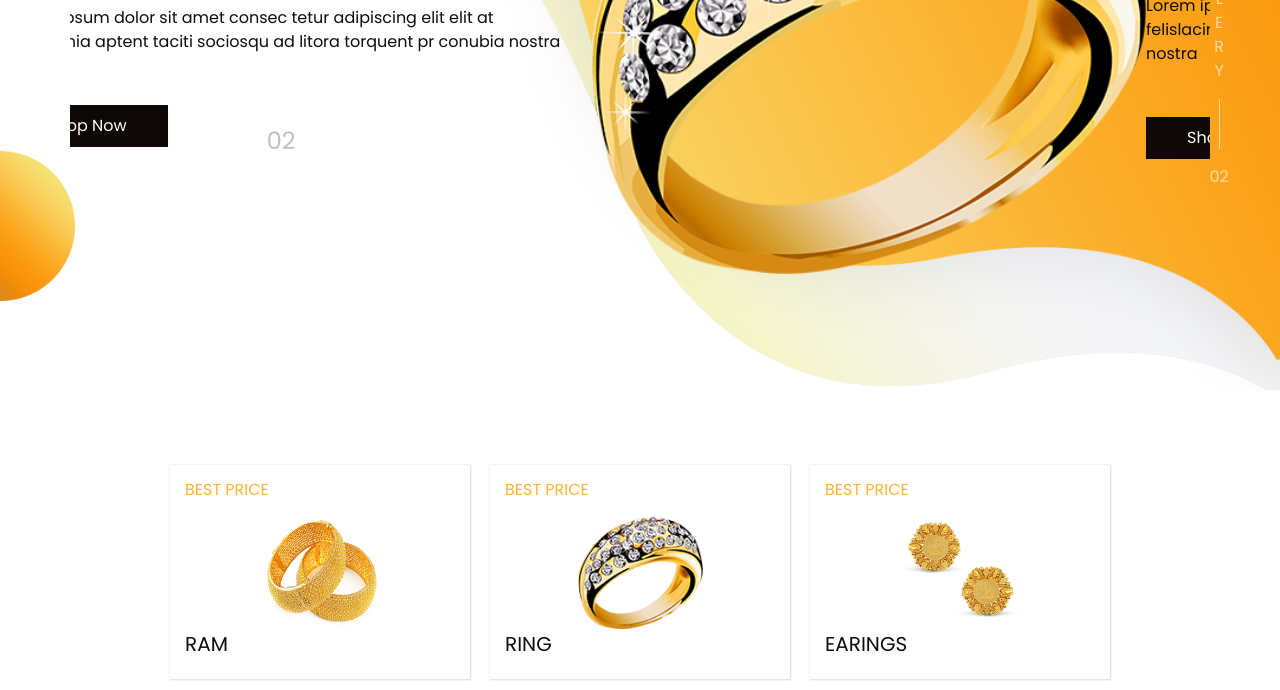
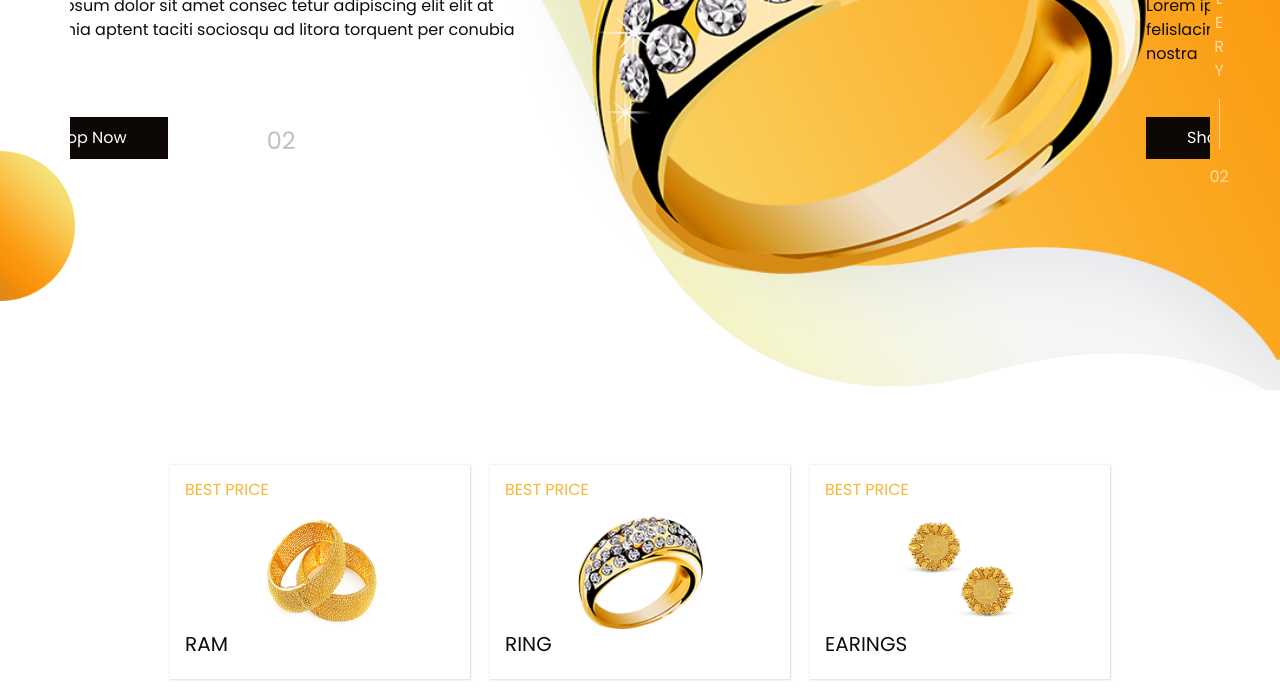
Before and after one commit to sach990p/new-web, a plain HTML site: page index.html in a window 1280 px wide. Shown: the part 410-1100 px from the top of the page. Drawn offline with nearby package versions, Linux system fonts and the light colour scheme; a web font is replaced by a local one.

Commit message:
Update index.html

```diff
--- a/index.html
+++ b/index.html
@@ -131,7 +131,7 @@
                     </h1>
                     <p>
                       Lorem ipsum dolor sit amet consec tetur adipiscing elit elit at felislacinia
-                      aptent taciti sociosqu ad litora torquent pr conubia nostra
+                      aptent taciti sociosqu ad litora torquent per conubia nostra
                     </p>
                     <div>
                       <a href="">Shop Now</a>
```
